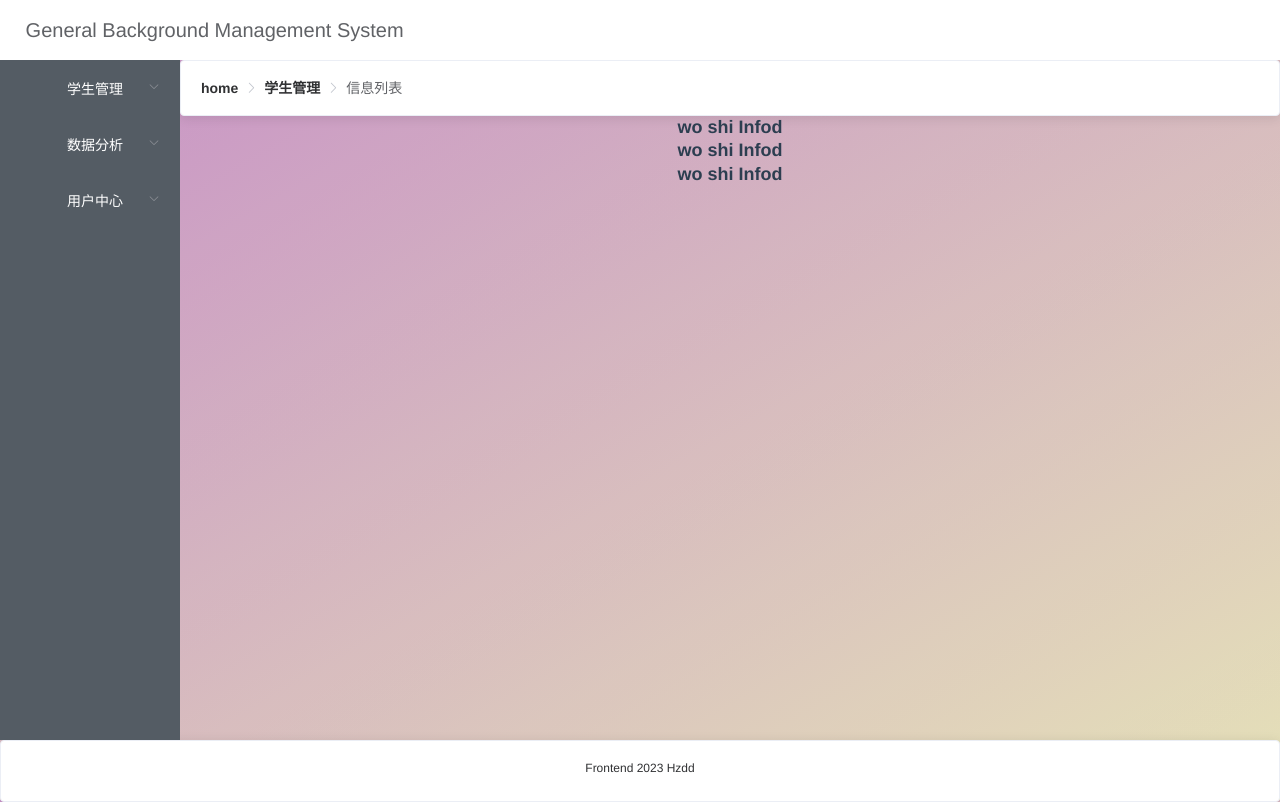
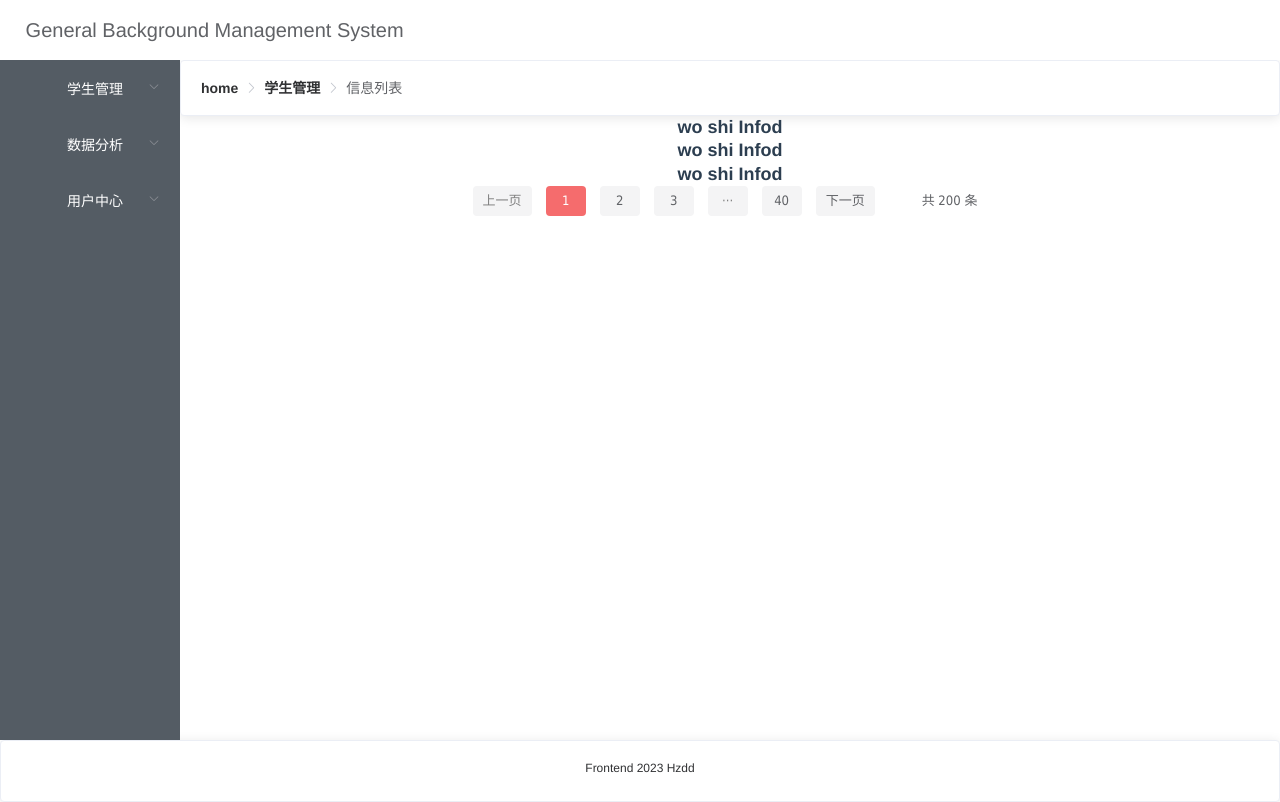
Before and after one commit to Haozidd/general, a Vue app: page /home/students/infoList in a window 1280 px wide. Built offline with nearby package versions, Linux system fonts and the light colour scheme; a small style sheet from the web is missing.

Commit message:
11.studentListCrud

```diff
--- a/package.json
+++ b/package.json
@@ -19,7 +19,8 @@
     "sass": "^1.58.3",
     "sass-loader": "^7.3.1",
     "vue": "^2.6.11",
-    "vue-router": "^3.6.5"
+    "vue-router": "^3.6.5",
+    "vuex": "^3.6.2"
   },
   "devDependencies": {
     "@vue/cli-plugin-babel": "~4.5.19",
--- a/src/App.vue
+++ b/src/App.vue
@@ -22,9 +22,7 @@ export default {
 body,html{
   width: 100%;
   height: 100%;
-  background:
-      linear-gradient(150deg,rgba(0,0,0,.1),rgba(0,0,0,.1)),
-      linear-gradient(150deg,plum,lemonchiffon);
+
 
 }
 #app {
--- a/src/api/index.js
+++ b/src/api/index.js
@@ -2,4 +2,13 @@ import axiosAjax from "@/api/axiosAjax";
 import mockAjax from "@/api/mockAjax";
 
 export const reqLoginToken = (data)=>axiosAjax.post('/login',data)
-export const reqStudentList = ()=>axiosAjax.get('/students')
+export const reqStudentList = (params)=>axiosAjax({
+    url:`/students`,
+    method:'get',
+    params
+
+})
+export const reqDeleteStudent = (id)=>axiosAjax({
+    url:`/students/${id}`,
+    method:'delete',
+})
--- a/src/components/Home/index.vue
+++ b/src/components/Home/index.vue
@@ -14,7 +14,7 @@
 
         <el-main style="display: flex;flex-direction: column">
           <Bread></Bread>
-          <router-view style="flex: 1"></router-view>
+          <router-view></router-view>
         </el-main>
       </el-container>
 
@@ -53,4 +53,5 @@ export default {
 
 
 
+
 </style>
--- /dev/null
+++ b/src/components/Pagination/index.vue
@@ -0,0 +1,115 @@
+<template>
+  <div class="pagination">
+    <!--    Front-->
+    <button :disabled="pageNo===1" @click="jump(pageNo+-1)">上一页</button>
+    <button v-show="beginAndEndNumber.begin>1" @click="jump(1)">1</button>
+    <button disabled v-show="beginAndEndNumber.begin>2">···</button>
+
+
+    <!--    Middle-->
+    <button v-for="(_,index) in beginAndEndNumber.pagesContinuous"
+            @click="jump(beginAndEndNumber.begin+index)" :key="index"
+            :class="{currentPage:pageNo===beginAndEndNumber.begin+index}"
+    >
+
+      {{ beginAndEndNumber.begin + index }}
+
+    </button>
+
+
+    <!--    Behind-->
+    <button disabled v-show="beginAndEndNumber.begin+pagesContinuous-1<pagesTotal-1">···</button>
+    <!--    This button will be hidden in pagesTotal less than beginPage+continuePage  -->
+    <button v-show="beginAndEndNumber.begin+pagesContinuous-1<pagesTotal" @click="jump(pagesTotal)">{{pagesTotal}}</button>
+    <!--    CurrentPage is equal to totalPage, the next of button is disable-->
+    <button :disabled="pageNo===pagesTotal" @click="jump(pageNo+1)">下一页</button>
+
+
+    <!--    Total-->
+    <button :style="{marginLeft:30+'px',background:'transparent'}">共 {{ goodsTotal }} 条</button>
+  </div>
+</template>
+
+<script>
+export default {
+  name: "Pagination",
+  props: ['pageSize','goodsTotal', 'pagesContinuous'],
+  data(){
+    return{
+      pageNo:1
+    }
+  },
+  methods: {
+    jump(pageNo) {
+      this.pageNo = pageNo
+      this.$emit('buttonJump', pageNo)
+    },
+  },
+  computed: {
+    pagesTotal(){
+      return Math.ceil(this.goodsTotal/this.pageSize)
+    },
+    beginAndEndNumber() {
+      let {pagesTotal, pagesContinuous, pageNo} = this
+      let begin, end
+
+      if (pagesTotal < pagesContinuous) {
+        begin = 1
+        end = pagesTotal
+        pagesContinuous = pagesTotal
+      }
+
+      begin = pageNo - (Math.floor(pagesContinuous / 2))
+
+      if (begin < 1) {
+        begin = 1
+      }
+      if (begin + pagesContinuous > pagesTotal) {
+        begin = pagesTotal - pagesContinuous + 1
+      }
+
+
+      return {begin, end, pagesContinuous}
+    }
+  }
+}
+</script>
+
+<style lang="scss" scoped>
+.pagination {
+  text-align: center;
+  button {
+    margin: 0 7px;
+    background-color: #f4f4f5;
+    color: #606266;
+    border-radius: 4px;
+    padding: 0 10px;
+    font-size: 13px;
+    min-width: 40px;
+    min-height: 30px;
+    cursor: pointer;
+    border: 0;
+    transition: 200ms;
+    display: inline-block;
+    &[disabled]{
+      color: gray;
+      cursor: not-allowed;
+    }
+    &:hover{
+      -webkit-transform: translate(-4px,-4px);
+      box-shadow: 2px 2px 5px #c7c7c7;
+    }
+  }
+}
+
+.currentPage {
+  transition: 200ms;
+  background: rgb(245, 108, 109) !important;
+  color: white !important;
+
+  &:hover{
+    -webkit-transform: translate(0) !important;
+    box-shadow: 0 0 !important;
+  }
+}
+</style>
--- a/src/main.js
+++ b/src/main.js
@@ -6,6 +6,7 @@ import router from '@/router'
 import ElementUI from 'element-ui'
 import 'element-ui/lib/theme-chalk/index.css';
 import '@/mock/mockServe'
+import store from "@/store";
 
 Vue.use(ElementUI)
 
@@ -15,5 +16,6 @@ Vue.prototype.axios = axios
 
 new Vue({
   render: h => h(App),
+  store,
   router
 }).$mount('#app')
--- a/src/pages/Students/InfoList.vue
+++ b/src/pages/Students/InfoList.vue
@@ -1,6 +1,7 @@
 <template>
 <div>
   <h1>wo shi Infod</h1><h1>wo shi Infod</h1><h1>wo shi Infod</h1>
+  <Pagination :page-no="5" :page-size="5" :pages-total="20" :pages-continuous="3" :goods-total="200"></Pagination>
 </div>
 
 
@@ -8,8 +9,13 @@
 </template>
 
 <script>
+import Pagination from "@/components/Pagination";
 export default {
-  name: ""
+  name: "",
+  components: {
+    Pagination
+  }
+
 }
 </script>
 
--- a/src/pages/Students/StudentList.vue
+++ b/src/pages/Students/StudentList.vue
@@ -1,7 +1,18 @@
 <template>
 <div id="studentList" style="height: 100%;">
+  <el-form :inline="true" :model="formInline" class="demo-form-inline" size="medium">
+    <el-form-item label="">
+      <el-input v-model="formInline.name" placeholder="请输入你要查询的名字"></el-input>
+    </el-form-item>
+    <el-form-item>
+      <el-button type="primary" @click="find">查询</el-button>
+      <el-button type="primary" @click="reset">重置</el-button>
+    </el-form-item>
+  </el-form>
+
+
   <el-table
-      :data="tableData"
+      :data="sliceTableData"
       border
       style="width: 100%;height: 100%;"
 
@@ -16,52 +27,78 @@
     <el-table-column prop="address" label="地址" align="center"/>
     <el-table-column prop="phone" label="电话" align="center"/>
     <el-table-column label="操作" align="center">
-      <template>
-        <el-button type="danger" size="mini">删除</el-button>
+      <template v-slot="scope">
+        <el-button type="danger" size="mini" @click="del(scope)">删除</el-button>
       </template>
     </el-table-column>
+  </el-table>
 
+  <Pagination :goods-total="total" :page-size="pageSize" :pages-continuous="3" @buttonJump="buttonJump"></Pagination>
 
-  </el-table>
 </div>
 </template>
 
 <script>
-import {reqStudentList} from "@/api";
-
+import {reqDeleteStudent, reqStudentList} from "@/api";
+import Pagination from "@/components/Pagination";
+import {mapGetters,mapState} from "vuex";
 export default {
   name: "",
-  data(){
-    return{
-      tableData: []
+  components:{
+    Pagination
+  },
+data(){
+  return{
+    pageNo:1,
+    pageSize:5,
+    formInline:{
+      name:''
+    }
+  }
+},
+  mounted() {
+    this.getData()
+  },
+  computed:{
+    ...mapState({
+      tableData: state => state.studentList.studentList,
+      total:state => state.studentList.total
+    }),
+    sliceTableData(){
+      return this.tableData.slice(((this.pageNo-1)*this.pageSize),(this.pageNo)*this.pageSize)
     }
   },
-  mounted() {
-    this.getStudentList()
-  },
   methods:{
-    async getStudentList(){
-      let result = await reqStudentList()
-      console.log(result)
-      if (result.status===200){
-        this.tableData = result.data
-        this.tableData.forEach(item=>{
-          item.sex ===1 ? item.sex_text='男' : item.sex_text = '女'
-          switch (item.state){
-            case '1': item.state_text = '已入学'
-              break
-            case '2': item.state_text = '未入学'
-              break
-            case '3': item.state_text = '休学中'
-              break
-          }
-        })
-      }
+    find(){
+      this.getData(this.formInline)
+    },
+
+    reset(){
+      this.getData()
+    },
+    async getData(params={}){
+        await this.$store.dispatch('getStudentList',params)
+    },
+    del(scope){
+       reqDeleteStudent(scope.row.id).then(res=>{
+         console.log(res.message)
+         this.getData()
+      })
+
+    },
+    buttonJump(pageNo){
+      this.pageNo=pageNo
     }
   }
 }
 </script>
 
 <style scoped>
-
+.demo-form-inline{
+  padding: 24px 0 0 20px ;
+  text-align: left;
+}
+::before{
+  height: 0;
+}
 </style>
--- /dev/null
+++ b/src/store/index.js
@@ -0,0 +1,11 @@
+import Vue from "vue";
+import Vuex from "vuex"
+import studentList from "@/store/studentList";
+
+Vue.use(Vuex)
+
+export default new Vuex.Store({
+    modules:{
+        studentList
+    }
+})
--- /dev/null
+++ b/src/store/studentList.js
@@ -0,0 +1,42 @@
+import {reqStudentList} from "@/api";
+
+const state={
+    studentList:[],
+    total:undefined
+}
+const mutations={
+    dealStudentList(state,result){
+        result.data.forEach(item=>{
+            item.sex ===1 ? item.sex_text='男' : item.sex_text = '女'
+            switch (item.state){
+                case '1': item.state_text = '已入学'
+                    break
+                case '2': item.state_text = '未入学'
+                    break
+                case '3': item.state_text = '休学中'
+                    break
+            }
+        })
+        state.total=result.total
+        state.studentList = result.data
+    },
+}
+const actions={
+    async getStudentList(context,params){
+        let result = await reqStudentList(params)
+        if (result.status === 200){
+            context.commit('dealStudentList',result)
+            return 'ok'
+        }else {
+            return Promise.reject(new Error(result.message))
+        }
+    },
+}
+const getters={
+}
+export default{
+    state,
+    actions,
+    mutations,
+    getters
+}
```
Also changed, not shown: 1 other file (tests, documents, lock files or other folders).
